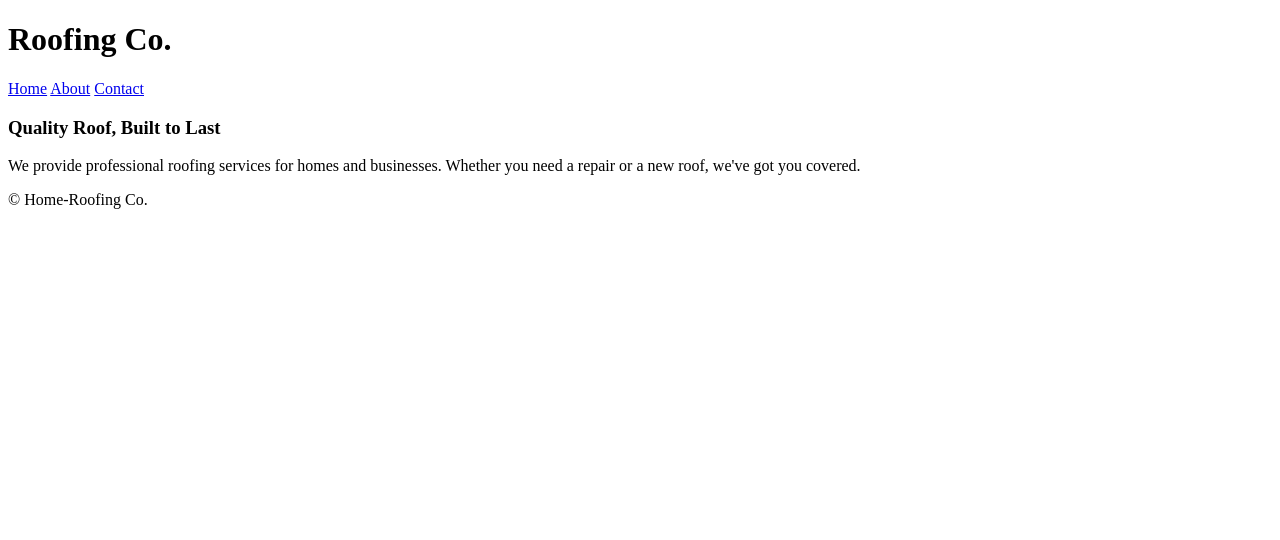
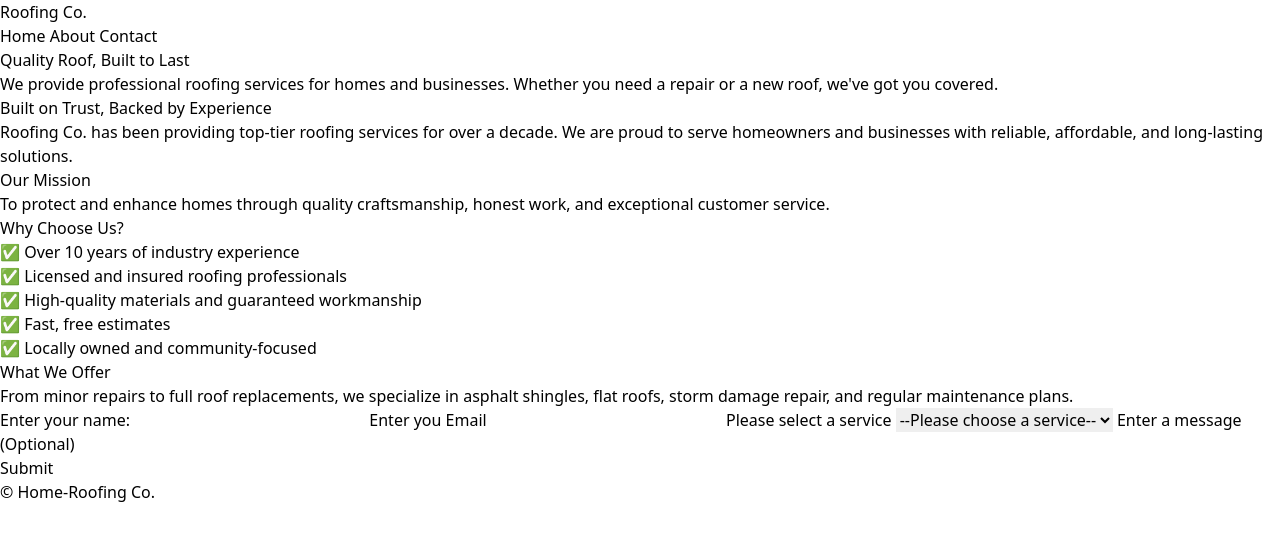
Before and after one commit to KumarKha/Proposal, a plain HTML site: page index.html in a window 1280 px wide. Drawn offline with nearby package versions, Linux system fonts and the light colour scheme.

Commit message:
Refactor: Convert site to one-page layout using Tailwind CSS

```diff
--- a/index.html
+++ b/index.html
@@ -3,17 +3,19 @@
 	<head>
 		<meta charset="UTF-8" />
 		<meta name="viewport" content="width=device-width, initial-scale=1.0" />
-		<title>Home-Roofing Co.</title>
+		<title>Roofing Co.</title>
+		<script src="https://cdn.tailwindcss.com"></script>
 	</head>
 	<body>
 		<header>
 			<h1>Roofing Co.</h1>
 			<nav>
-				<a href="index.html">Home</a>
-				<a href="about.html">About</a>
-				<a href="contact.html">Contact</a>
+				<a href="#index">Home</a>
+				<a href="#about">About</a>
+				<a href="#contact">Contact</a>
 			</nav>
 		</header>
+		<section id="home">
 			<main>
 				<h3>Quality Roof, Built to Last</h3>
 				<p>
@@ -21,6 +23,64 @@
 					Whether you need a repair or a new roof, we've got you covered.
 				</p>
 			</main>
+		</section>
+		<section id="about">
+			<main>
+				<h2>Built on Trust, Backed by Experience</h2>
+				<p>
+					Roofing Co. has been providing top-tier roofing services for over a
+					decade. We are proud to serve homeowners and businesses with reliable,
+					affordable, and long-lasting solutions.
+				</p>
+
+				<h3>Our Mission</h3>
+				<p>
+					To protect and enhance homes through quality craftsmanship, honest
+					work, and exceptional customer service.
+				</p>
+
+				<h3>Why Choose Us?</h3>
+				<ul>
+					<li>✅ Over 10 years of industry experience</li>
+					<li>✅ Licensed and insured roofing professionals</li>
+					<li>✅ High-quality materials and guaranteed workmanship</li>
+					<li>✅ Fast, free estimates</li>
+					<li>✅ Locally owned and community-focused</li>
+				</ul>
+
+				<h3>What We Offer</h3>
+				<p>
+					From minor repairs to full roof replacements, we specialize in asphalt
+					shingles, flat roofs, storm damage repair, and regular maintenance
+					plans.
+				</p>
+			</main>
+		</section>
+		<section id="contact">
+			<main>
+				<form action="" method="get">
+					<div>
+						<label for="name">Enter your name: </label>
+						<input type="text" name="name" id="name" required />
+						<label for="email">Enter you Email</label>
+						<input type="email" name="email" id="email" required />
+						<label for="service">Please select a service</label>
+						<select name="service" id="service-select" required>
+							<option value="">--Please choose a service--</option>
+							<option value="roof-installation">Roof Installation</option>
+							<option value="roof-repair">Roof Repair</option>
+							<option value="roof-inspection">Roof Inspection</option>
+							<option value="gutter-replacement">Gutter Replacement</option>
+							<option value="storm-damage-repair">Storm Damage Repair</option>
+							<option value="roof-maintenance">Roof Maintenance</option>
+						</select>
+						<label for="message">Enter a message (Optional)</label>
+						<input type="text" />
+					</div>
+					<input type="submit" value="Submit" />
+				</form>
+			</main>
+		</section>
 		<footer><p>&copy; Home-Roofing Co.</p></footer>
 	</body>
 </html>
```
Also changed, not shown: Unused/about.html (renamed from about.html), Unused/contact.html (renamed from contact.html). Lines whose indentation alone changed are shown as unchanged.
